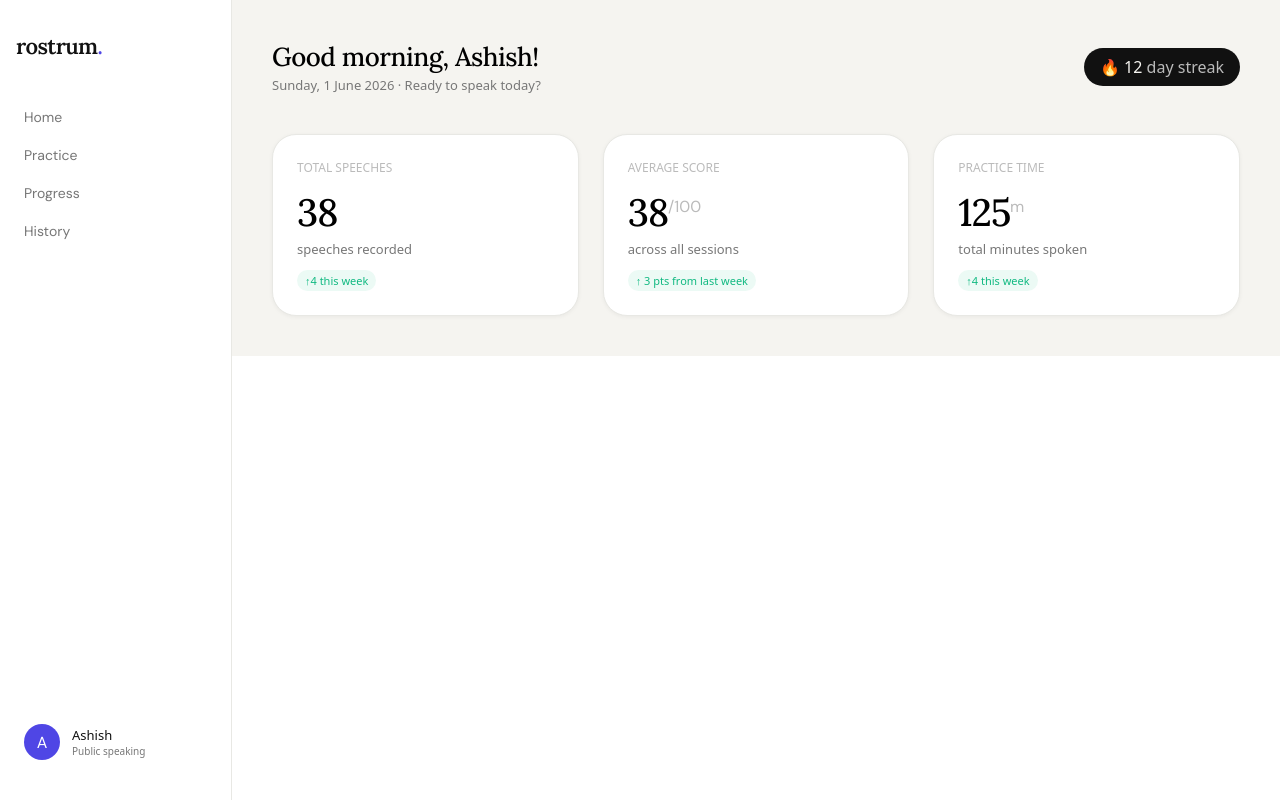
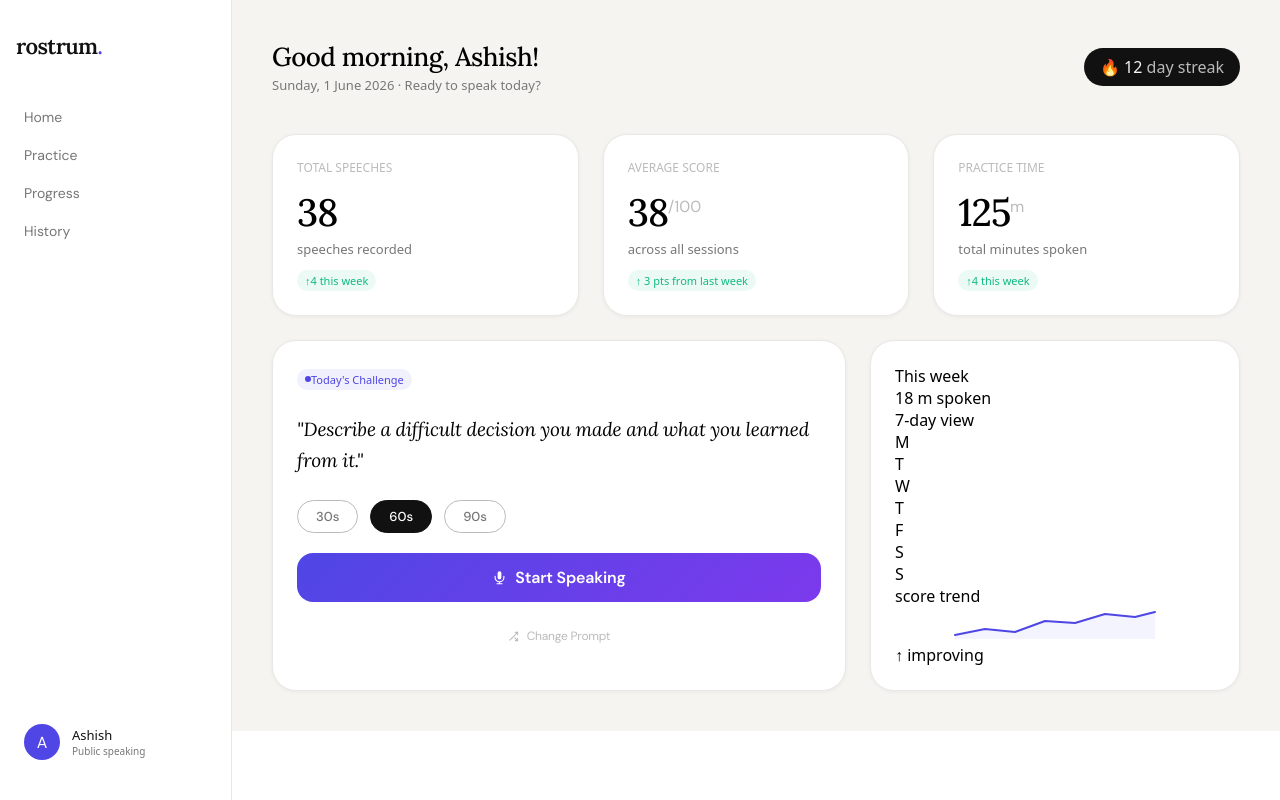
Before and after one commit to ashishs10/rostrum, a React (Vite) app: page / in a window 1280 px wide. Built offline with nearby package versions, Linux system fonts and the light colour scheme.

Commit message:
feat: pormpt card completed

```diff
--- a/src/screens/HomeScreen.tsx
+++ b/src/screens/HomeScreen.tsx
@@ -2,6 +2,7 @@ import "../styles/Sidebar.css";
 import "../styles/main.css";
 
 export default function HomeScreen() {
+  const percentage: number = 65;
   return (
     <div className="page-layout">
       {/* SIDEBAR */}
@@ -28,8 +29,10 @@ export default function HomeScreen() {
           </div>
         </div>
       </div>
+
       {/* MAIN CONTENT */}
       <div className="main">
+        {/* TOP BAR */}
         <div className="top-bar">
           <div className="greeting">
             <h1 className="greeting-text">Good morning, Ashish!</h1>
@@ -44,6 +47,8 @@ export default function HomeScreen() {
           </div>
         </div>
         {/* REPLACE WITH REAL STAT DATA */}
+        {/* STATS ROW */}
+
         <div className="stat-cards">
           <div className="stat-card">
             <p className="label">total speeches</p>
@@ -68,6 +73,122 @@ export default function HomeScreen() {
             <span className="delta-text">&uarr;4 this week</span>
           </div>
         </div>
+
+        {/* MID-ROW */}
+        <div className="mid-row">
+          <div className="card">
+            <div className="prompt-badge">
+              <div className="prompt-dot"> </div> Today's Challenge
+            </div>
+            <p className="prompt-text">
+              "Describe a difficult decision you made and what you learned from
+              it."
+            </p>
+            <div className="dur-row">
+              <button className="dur-pill">30s</button>
+              <button className="dur-pill active">60s</button>
+              <button className="dur-pill">90s</button>
+            </div>
+            <button className="start-btn">
+              <svg width="15" height="15" viewBox="0 0 24 24" fill="none">
+                <path
+                  d="M12 2a3 3 0 0 0-3 3v7a3 3 0 0 0 6 0V5a3 3 0 0 0-3-3z"
+                  fill="white"
+                ></path>
+                <path
+                  d="M19 10v2a7 7 0 0 1-14 0v-2M12 19v3M8 22h8"
+                  stroke="white"
+                  stroke-width="1.8"
+                  stroke-linecap="round"
+                ></path>
+              </svg>
+              Start speaking
+            </button>
+            <button className="shuffle-btn">
+              <svg
+                width="11"
+                height="11"
+                viewBox="0 0 24 24"
+                fill="none"
+                stroke="currentColor"
+                stroke-width="2.2"
+                stroke-linecap="round"
+                stroke-linejoin="round"
+              >
+                <polyline points="16 3 21 3 21 8"></polyline>
+                <line x1="4" y1="20" x2="21" y2="3"></line>
+                <polyline points="21 16 21 21 16 21"></polyline>
+                <line x1="15" y1="15" x2="21" y2="21"></line>
+              </svg>
+              Change Prompt
+            </button>
+          </div>
+          <div className="card chart-card">
+            <p className="card-label">This week</p>
+            <div className="chart-header">
+              <p className="chart-big-num">
+                18 <span>m spoken</span>
+              </p>
+              <span>7-day view</span>
+            </div>
+            <div className="bars">
+              <div className="bar-wrap">
+                <div className="bar" style={{ height: `${percentage}%` }}></div>
+                <span>M</span>
+              </div>
+              <div className="bar-wrap">
+                <div className="bar"></div>
+                <span>T</span>
+              </div>
+              <div className="bar-wrap">
+                <div className="bar"></div>
+                <span>W</span>
+              </div>
+              <div className="bar-wrap">
+                <div className="bar"></div>
+                <span>T</span>
+              </div>
+              <div className="bar-wrap">
+                <div className="bar"></div>
+                <span>F</span>
+              </div>
+              <div className="bar-wrap">
+                <div className="bar"></div>
+                <span>S</span>
+              </div>
+              <div className="bar-wrap">
+                <div className="bar"></div>
+                <span>S</span>
+              </div>
+            </div>
+            <div className="char-divider"></div>
+            <p className="score-trend">score trend</p>
+            <div className="trend-row">
+              <svg
+                width="100%"
+                height="32"
+                viewBox="0 0 200 32"
+                fill="none"
+                style={{ flex: 1 }}
+              >
+                <polyline
+                  points="0,28 30,22 60,25 90,14 120,16 150,7 180,10 200,5"
+                  stroke="#4F46E5"
+                  stroke-width="2"
+                  fill="none"
+                  stroke-linecap="round"
+                  stroke-linejoin="round"
+                ></polyline>
+                <polyline
+                  points="0,28 30,22 60,25 90,14 120,16 150,7 180,10 200,5 200,32 0,32"
+                  fill="#4F46E5"
+                  opacity="0.06"
+                ></polyline>
+              </svg>
+              <span className="improving">&uarr; improving</span>
+            </div>
+          </div>
+        </div>
       </div>
     </div>
   );
--- a/src/styles/main.css
+++ b/src/styles/main.css
@@ -46,6 +46,7 @@
   display: grid;
   grid-template-columns: repeat(3, 1fr);
   gap: var(--space-6);
+  margin-bottom: var(--space-6);
 }
 
 .stat-card {
@@ -86,7 +87,7 @@
 
 .delta-text {
   display: inline-flex;
-  /* align-items: center; */
+  align-items: center;
   padding: 3px 8px;
   border-radius: var(--radius-full);
   background-color: rgba(16, 185, 129, 0.08);
@@ -95,3 +96,143 @@
   color: var(--color-green);
   margin-top: var(--space-3);
 }
+
+/* MID ROW */
+
+.mid-row {
+  display: grid;
+  grid-template-columns: 1fr 370px;
+  gap: var(--space-6);
+}
+
+.card {
+  background-color: var(--color-surface);
+  border-radius: var(--radius-xl);
+  padding: var(--space-6);
+  border: 1px solid var(--color-border);
+  box-shadow: var(--shadow-sm);
+}
+
+.prompt-badge {
+  display: inline-flex;
+  align-items: center;
+  justify-content: center;
+  padding: 3px 8px;
+  font-size: 11px;
+  border-radius: var(--radius-full);
+  font-weight: 400;
+  background: var(--color-primary-dim);
+  color: var(--color-primary);
+
+  margin-bottom: var(--space-6);
+}
+
+.prompt-dot {
+  height: 6px;
+  width: 6px;
+  border-radius: 50%;
+  background: var(--color-primary);
+}
+
+.prompt-text {
+  font-family: var(--font-display);
+  font-size: 19px;
+  font-style: italic;
+  font-weight: 400;
+  line-height: 1.65;
+  letter-spacing: -0.2px;
+  margin-bottom: var(--space-6);
+}
+
+.dur-row {
+  display: flex;
+  gap: var(--space-3);
+  margin-bottom: var(--space-5);
+}
+
+.dur-pill {
+  font-size: 13px;
+  font-family: var(--font-body);
+  font-weight: 500;
+  cursor: pointer;
+  color: var(--color-text-sub);
+  padding: 7px 18px;
+  border: 1.5px solid var(--color-border);
+  color: var(--color-text-sub);
+  border-radius: var(--radius-full);
+  border-color: var(--color-text-muted);
+  background: transparent;
+  transition: all 0.15s;
+}
+
+.dur-pill.active {
+  border-color: var(--color-dark);
+  background: var(--color-dark);
+  color: white;
+}
+
+.dur-pill:hover {
+  border-color: var(--color-dark);
+}
+
+.start-btn {
+  width: 100%;
+  padding: 14px;
+
+  border: none;
+  border-radius: var(--radius-lg);
+
+  display: flex;
+  align-items: center;
+  justify-content: center;
+
+  font-size: 16px;
+  font-weight: 600;
+  font-family: var(--font-body);
+  text-transform: capitalize;
+  letter-spacing: -0.2px;
+
+  cursor: pointer;
+
+  gap: var(--space-2);
+
+  background: linear-gradient(135deg, var(--color-primary), #7c3aed);
+  color: white;
+
+  margin-bottom: var(--space-3);
+  transition: transform 0.2s ease;
+}
+
+.start-btn:hover {
+  transform: translateY(-0.5px);
+}
+
+.shuffle-btn {
+  width: 100%;
+  padding: 14px;
+
+  border: none;
+  border-radius: var(--radius-lg);
+
+  display: flex;
+  align-items: center;
+  justify-content: center;
+
+  font-size: 12px;
+  font-weight: 400;
+  font-family: var(--font-body);
+  text-transform: capitalize;
+  letter-spacing: -0.2px;
+
+  cursor: pointer;
+
+  gap: var(--space-2);
+
+  color: var(--color-text-muted);
+  background: none;
+  transition: transform 0.2s ease;
+}
+
+.shuffle-btn:hover {
+  color: var(--color-text-sub);
+}
```
